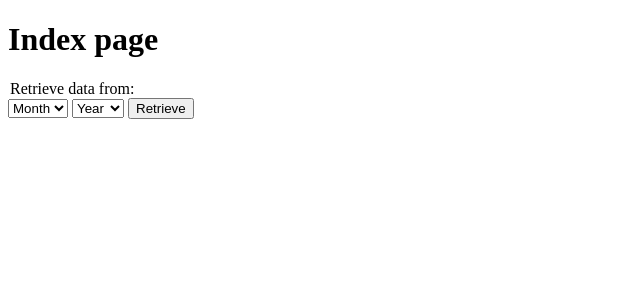
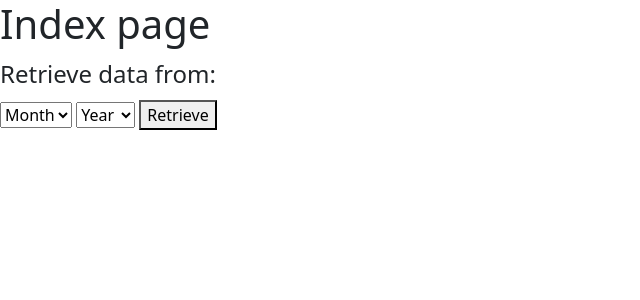
Before and after one commit to gmateusjose/smart-manager, a Flask app: page / in a window 1280 px wide. Shown: the top 300 px of the page, without its empty margins (0-640 px from the left). Run offline with Flask 2, Linux system fonts and the light colour scheme; data comes from the database, SQL or seed files in the repository.

Commit message:
adding bootstrap template

```diff
--- a/templates/layout.html
+++ b/templates/layout.html
@@ -1,10 +1,20 @@
 <!DOCTYPE html>
 <html lang="en">
   <head>
+ 		<!-- Required meta tags -->
+		<meta charset="utf-8">
+		<meta name="viewport" content="width=device-width, initial-scale=1">
+
+		<!-- Bootstrap CSS -->
+		<link href="https://cdn.jsdelivr.net/npm/bootstrap@5.0.0-beta1/dist/css/bootstrap.min.css" rel="stylesheet" integrity="sha384-giJF6kkoqNQ00vy+HMDP7azOuL0xtbfIcaT9wjKHr8RbDVddVHyTfAAsrekwKmP1" crossorigin="anonymous">
+
     <title>Smart Manager</title>
   </head>
   <body>
     {% block body %}
     {% endblock %}
-  </body>
+
+		<!-- Bootstrap Bundle with popper -->
+		<script src="https://cdn.jsdelivr.net/npm/bootstrap@5.0.0-beta1/dist/js/bootstrap.bundle.min.js" integrity="sha384-ygbV9kiqUc6oa4msXn9868pTtWMgiQaeYH7/t7LECLbyPA2x65Kgf80OJFdroafW" crossorigin="anonymous"></script>
+	</body>
 </html>
```
